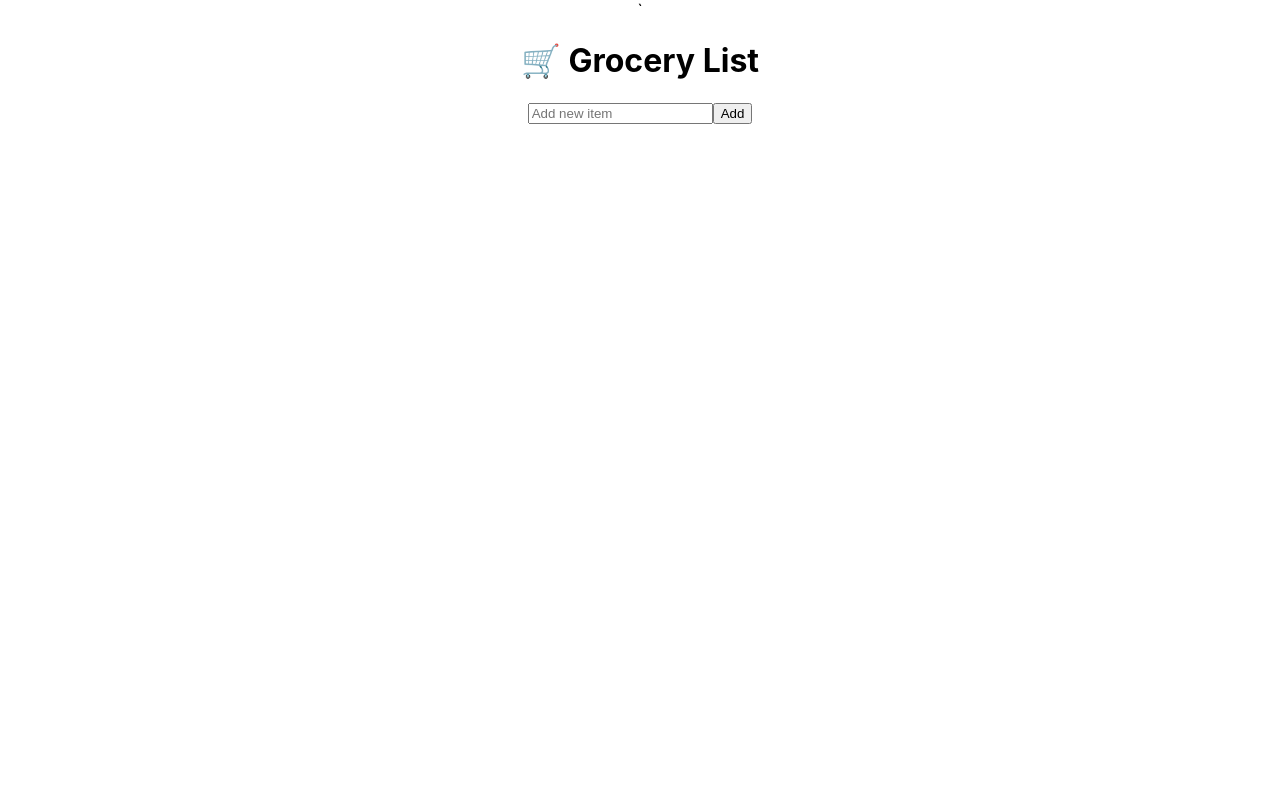
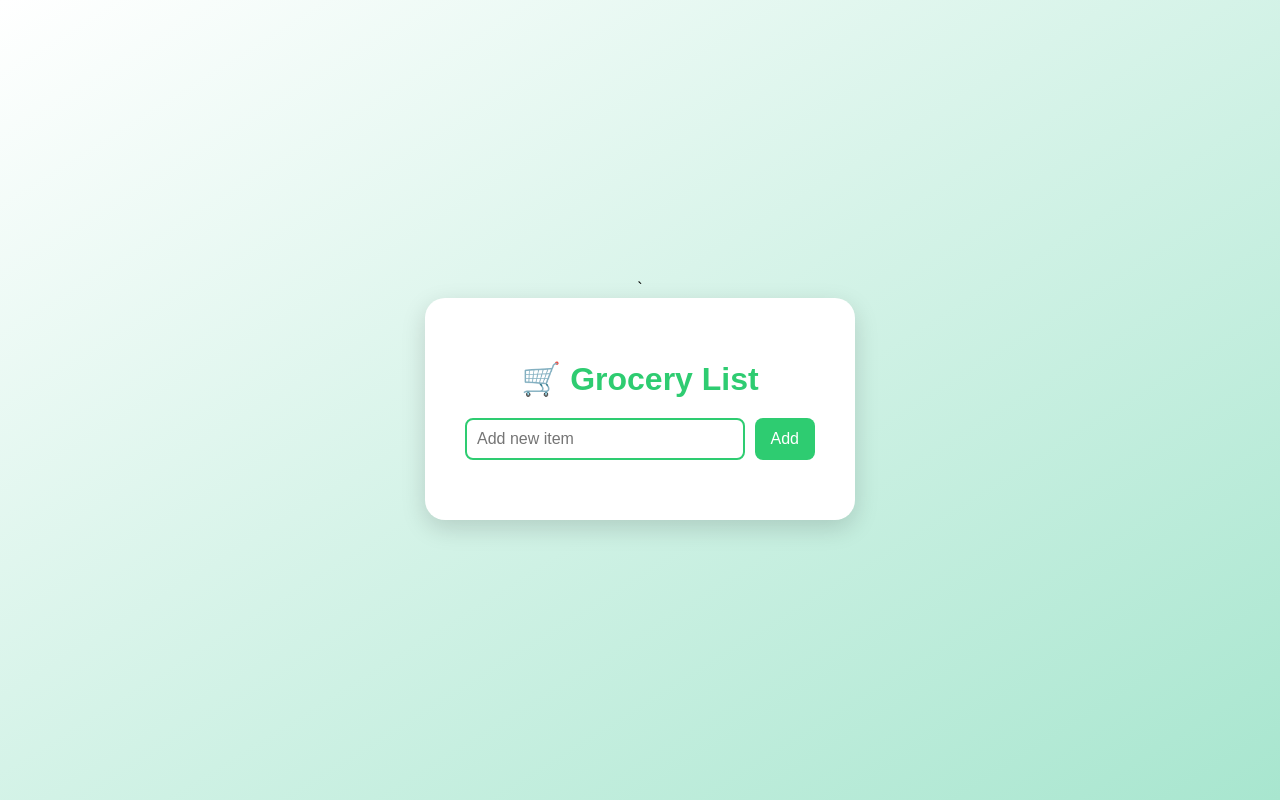
Before and after one commit to M-Saleh-N/grocery_list, a React (Create React App) app: page / in a window 1280 px wide. Built offline with nearby package versions, Linux system fonts and the light colour scheme.

Commit message:
added a delete condition

```diff
--- a/src/components/List.css
+++ b/src/components/List.css
@@ -0,0 +1,75 @@
+/* list.css */
+
+body {
+    margin: 0;
+    padding: 0;
+    font-family: 'Poppins', sans-serif;
+    background: linear-gradient(to bottom right, #ffffff, #a8e6cf);
+    height: 100vh;
+    display: flex;
+    justify-content: center;
+    align-items: center;
+  }
+
+  .grocery-container {
+    background: #ffffff;
+    padding: 40px;
+    border-radius: 20px;
+    box-shadow: 0 8px 25px rgba(0, 0, 0, 0.15);
+    text-align: center;
+    width: 350px;
+  }
+
+  .grocery-container h1 {
+    color: #2ecc71;
+    margin-bottom: 20px;
+  }
+
+  .add-section {
+    display: flex;
+    gap: 10px;
+    margin-bottom: 20px;
+  }
+
+  .add-section input {
+    flex: 1;
+    padding: 10px;
+    border: 2px solid #2ecc71;
+    border-radius: 8px;
+    outline: none;
+    font-size: 16px;
+  }
+
+  .add-section button {
+    background-color: #2ecc71;
+    color: white;
+    border: none;
+    padding: 10px 16px;
+    border-radius: 8px;
+    font-size: 16px;
+    cursor: pointer;
+    transition: background-color 0.3s;
+  }
+
+  .add-section button:hover {
+    background-color: #27ae60;
+  }
+
+  ul {
+    list-style: none;
+    padding: 0;
+    margin: 0;
+  }
+
+  li {
+    text-align: left;
+    display: flex;
+    align-items: center;
+    gap: 10px;
+    padding: 8px 0;
+  }
+
+  .checked {
+    text-decoration: line-through;
+    color: gray;
+  }
```
